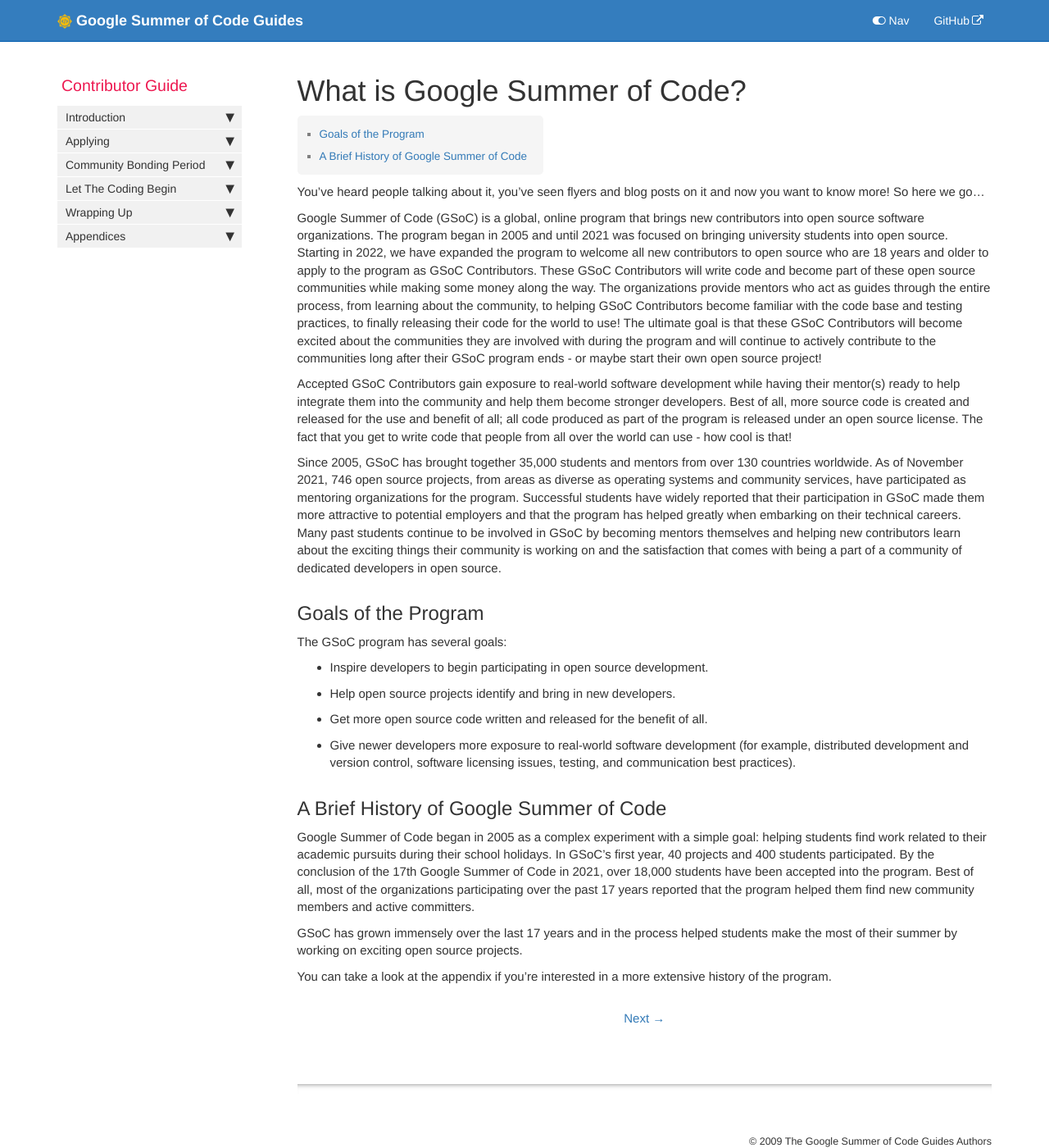
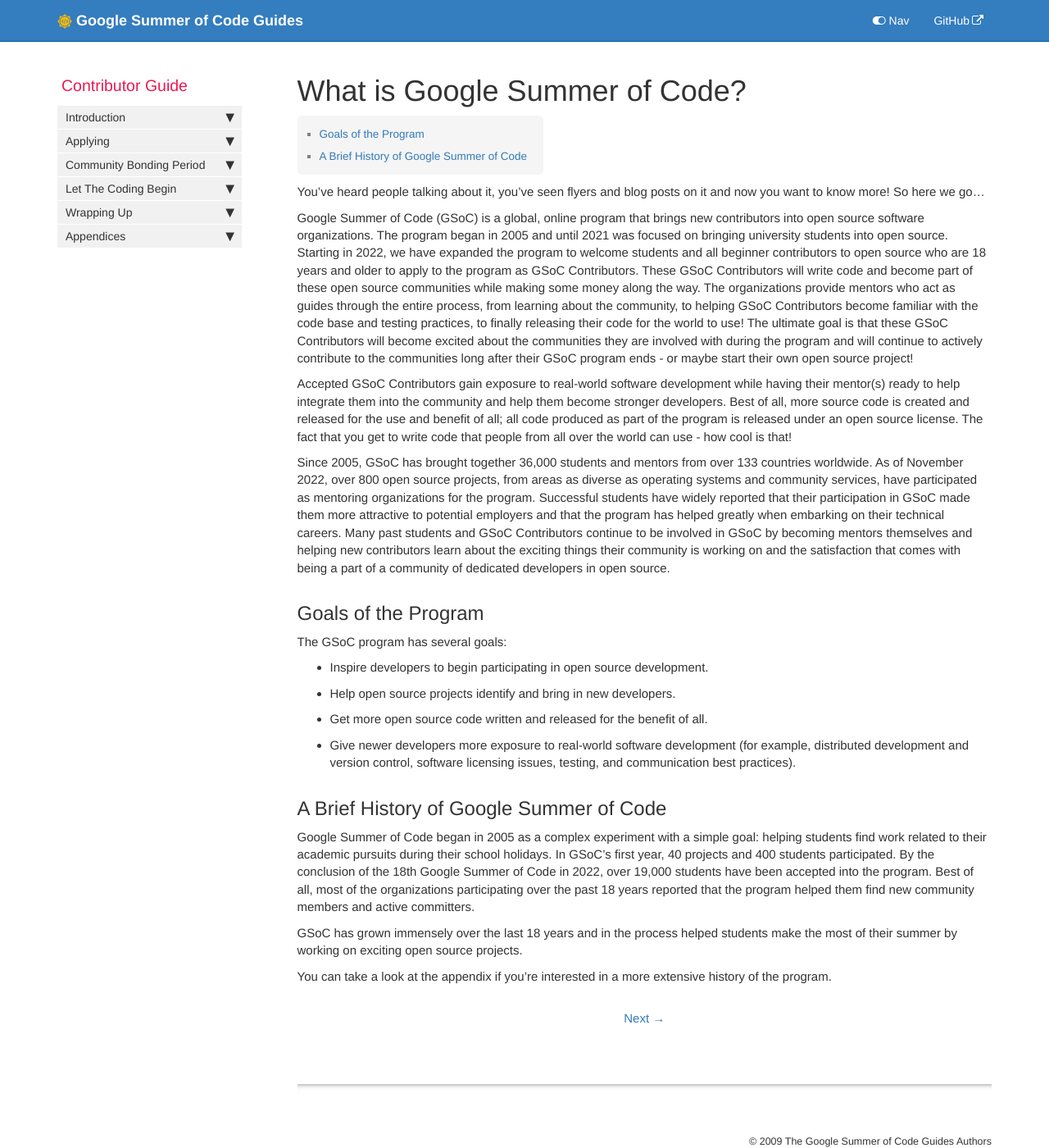
Before and after one commit to google/gsocguides, a Jekyll site: the page built from pages/student/00-what_is_google_summer_of_code.md, in a window 1280 px wide and 1400 px high. Shown: the whole window at 82% size. Built offline with Jekyll 4.4.1, drawn with Linux system fonts in a browser that asks for light colours; grey boxes are pictures that could not be loaded.

Commit message:
Update 00-what_is_google_summer_of_code.md
updated with 2022 numbers

```diff
--- a/pages/student/00-what_is_google_summer_of_code.md
+++ b/pages/student/00-what_is_google_summer_of_code.md
@@ -8,11 +8,11 @@ sidebar: student_sidebar
 
 You've heard people talking about it, you've seen flyers and blog posts on it and now you want to know more! So here we go...
 
-Google Summer of Code (GSoC) is a global, online program that brings new contributors into open source software organizations. The program began in 2005 and until 2021 was focused on bringing university students into open source. Starting in 2022, we have expanded the program to welcome all new contributors to open source who are 18 years and older to apply to the program as GSoC Contributors. These GSoC Contributors will write code and become part of these open source communities while making some money along the way. The organizations provide mentors who act as guides through the entire process, from learning about the community, to helping GSoC Contributors become familiar with the code base and testing practices, to finally releasing their code for the world to use! The ultimate goal is that these GSoC Contributors will become excited about the communities they are involved with during the program and will continue to actively contribute to the communities long after their GSoC program ends - or maybe start their own open source project!
+Google Summer of Code (GSoC) is a global, online program that brings new contributors into open source software organizations. The program began in 2005 and until 2021 was focused on bringing university students into open source. Starting in 2022, we have expanded the program to welcome students and all beginner contributors to open source who are 18 years and older to apply to the program as GSoC Contributors. These GSoC Contributors will write code and become part of these open source communities while making some money along the way. The organizations provide mentors who act as guides through the entire process, from learning about the community, to helping GSoC Contributors become familiar with the code base and testing practices, to finally releasing their code for the world to use! The ultimate goal is that these GSoC Contributors will become excited about the communities they are involved with during the program and will continue to actively contribute to the communities long after their GSoC program ends - or maybe start their own open source project!
 
 Accepted GSoC Contributors gain exposure to real-world software development while having their mentor(s) ready to help integrate them into the community and help them become stronger developers. Best of all, more source code is created and released for the use and benefit of all; all code produced as part of the program is released under an open source license. The fact that you get to write code that people from all over the world can use - how cool is that!
 
-Since 2005, GSoC has brought together 35,000 students and mentors from over 130 countries worldwide. As of November 2021, 746 open source projects, from areas as diverse as operating systems and community services, have participated as mentoring organizations for the program. Successful students have widely reported that their participation in GSoC made them more attractive to potential employers and that the program has helped greatly when embarking on their technical careers. Many past students continue to be involved in GSoC by becoming mentors themselves and helping new contributors learn about the exciting things their community is working on and the satisfaction that comes with being a part of a community of dedicated developers in open source.
+Since 2005, GSoC has brought together 36,000 students and mentors from over 133 countries worldwide. As of November 2022, over 800 open source projects, from areas as diverse as operating systems and community services, have participated as mentoring organizations for the program. Successful students have widely reported that their participation in GSoC made them more attractive to potential employers and that the program has helped greatly when embarking on their technical careers. Many past students and GSoC Contributors continue to be involved in GSoC by becoming mentors themselves and helping new contributors learn about the exciting things their community is working on and the satisfaction that comes with being a part of a community of dedicated developers in open source.
 
 ## Goals of the Program
 
@@ -25,8 +25,8 @@ The GSoC program has several goals:
 
 ## A Brief History of Google Summer of Code
 
-Google Summer of Code began in 2005 as a complex experiment with a simple goal: helping students find work related to their academic pursuits during their school holidays. In GSoC's first year, 40 projects and 400 students participated. By the conclusion of the 17th Google Summer of Code in 2021, over 18,000 students have been accepted into the program. Best of all, most of the organizations participating over the past 17 years reported that the program helped them find new community members and active committers.
+Google Summer of Code began in 2005 as a complex experiment with a simple goal: helping students find work related to their academic pursuits during their school holidays. In GSoC's first year, 40 projects and 400 students participated. By the conclusion of the 18th Google Summer of Code in 2022, over 19,000 students have been accepted into the program. Best of all, most of the organizations participating over the past 18 years reported that the program helped them find new community members and active committers.
 
-GSoC has grown immensely over the last 17 years and in the process helped students make the most of their summer by working on exciting open source projects.
+GSoC has grown immensely over the last 18 years and in the process helped students make the most of their summer by working on exciting open source projects.
 
 You can take a look at the appendix if you're interested in a more extensive history of the program.
```
